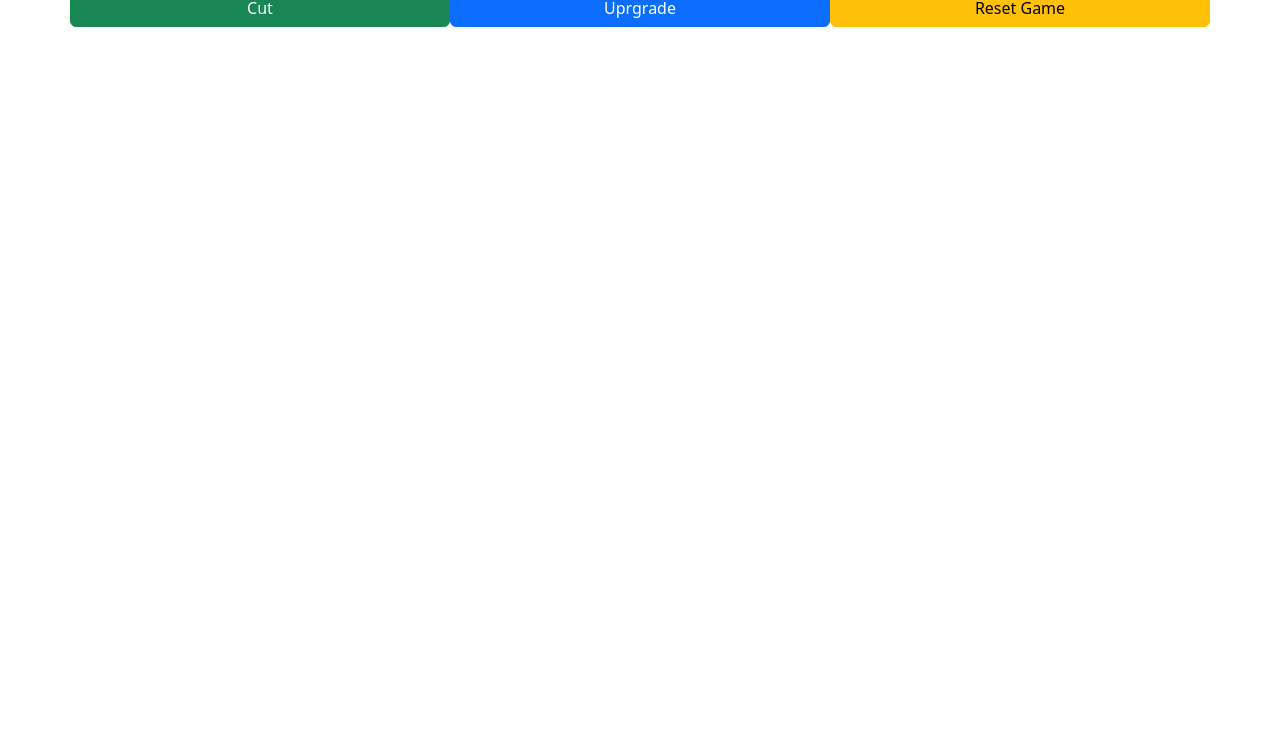
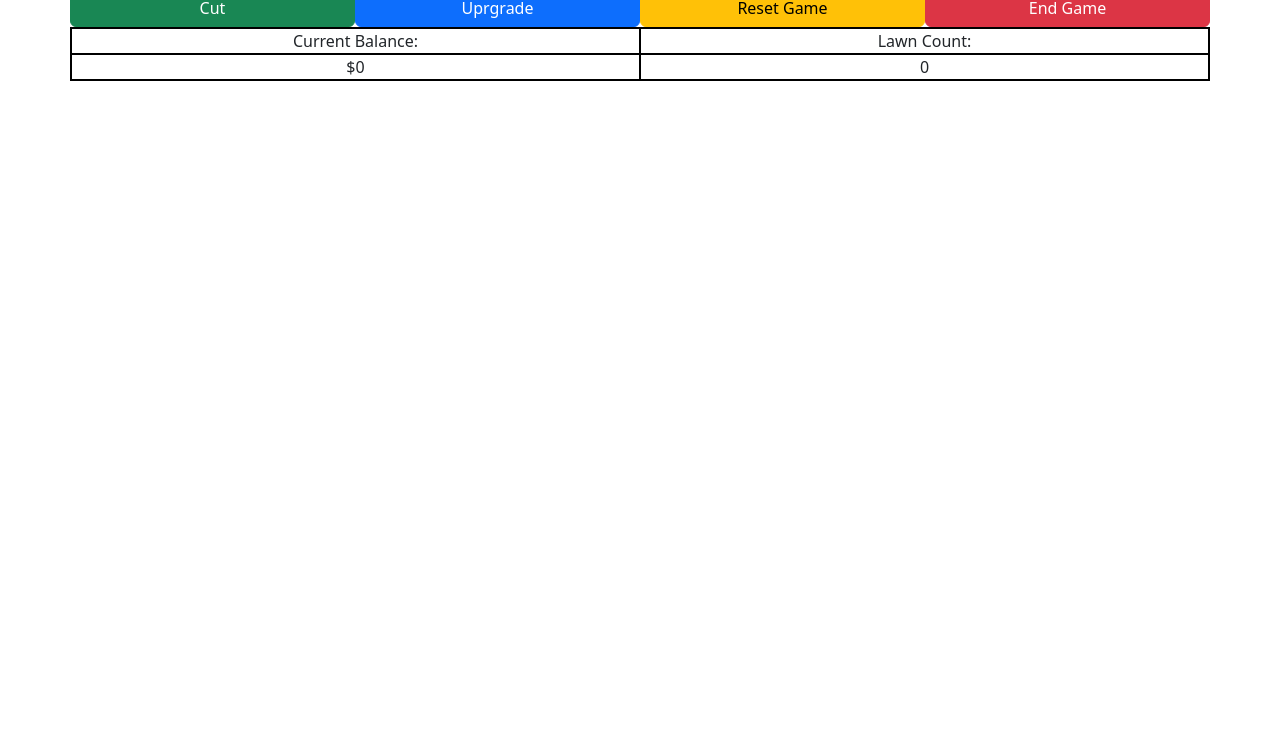
Before and after one commit to jcoop32/landscaper, a plain HTML site: page index.html in a window 1280 px wide. Shown: the part 67-800 px from the top of the page. Drawn offline with nearby package versions, Linux system fonts and the light colour scheme.

Commit message:
add containers for stats and display different values

```diff
--- a/app.js
+++ b/app.js
@@ -33,33 +33,86 @@ current tool earnings.
 Balance is shown on both cut page and main page.
 */
 
-// function
-
-$(() => {
-  const $h1 = $('<h1>').text('Landscaper').addClass('title');
-  $('body').append($h1);
-
+// function to display buttons
 const $menu = $('<div>')
   .addClass('menu container text-center')
   .attr('id', 'menu-container');
 const $btnContainer = $('<div>').addClass('row align-items-center');
 const $cutBtn = $('<button>')
   .attr('type', 'button')
+  .attr('id', 'cutBtn')
   .addClass('col btn btn-success')
   .text('Cut');
 const $upgradeBtn = $('<button>')
   .attr('type', 'button')
+  .attr('id', 'upgradeBtn')
   .addClass('col btn btn-primary')
   .text('Uprgrade');
 const $resetBtn = $('<button>')
   .attr('type', 'button')
+  .attr('id', 'resetBtn')
   .addClass('col btn btn-warning')
   .text('Reset Game');
+const $endBtn = $('<button>')
+  .attr('type', 'button')
+  .attr('id', 'endBtn')
+  .addClass('col btn btn-danger')
+  .text('End Game');
 
-  //appends
-  $('body').append($menu);
+const $statsContainer = $('<div>')
+  .addClass('container text-center')
+  .attr('id', 'stats-container')
+  .css('border', '1px solid black')
+  .css('border-radius', '0px');
+
+const $divRowContainer = $('<div>')
+  .addClass('row row-cols-2')
+  .attr('id', 'row-container');
+const $balanceText = $('<div>')
+  .addClass('col')
+  .text('Current Balance: ')
+  .css('border', '1px solid black')
+  .css('border-radius', '0px');
+const $balanceAmount = $('<div>')
+  .addClass('col')
+  .text('$0')
+  .css('border', '1px solid black')
+  .css('border-radius', '0px');
+const $lawnAmountText = $('<div>')
+  .addClass('col')
+  .text('Lawn Count:')
+  .css('border', '1px solid black')
+  .css('border-radius', '0px');
+const $lawnAmount = $('<div>')
+  .addClass('col')
+  .text('0')
+  .css('border', '1px solid black')
+  .css('border-radius', '0px');
+
+function displayStats() {
+  $('body').append($statsContainer);
+  $statsContainer.append($divRowContainer);
+  $divRowContainer.append(
+    $balanceText,
+    $lawnAmountText,
+    $balanceAmount,
+    $lawnAmount
+  );
+}
+function displayMenu() {
   $menu.append($btnContainer);
   $btnContainer.append($cutBtn);
   $btnContainer.append($upgradeBtn);
   $btnContainer.append($resetBtn);
+  $btnContainer.append($endBtn);
+  //appends
+  $('body').append($menu);
+}
+
+$(() => {
+  const $h1 = $('<h1>').text('Landscaper').addClass('title');
+  $('body').append($h1);
+
+  displayMenu();
+  displayStats();
 });
--- a/style.css
+++ b/style.css
@@ -6,5 +6,3 @@ html {
 .title {
   text-align: center;
 }
-.menu {
-}
```
Lines whose indentation alone changed are shown as unchanged.
